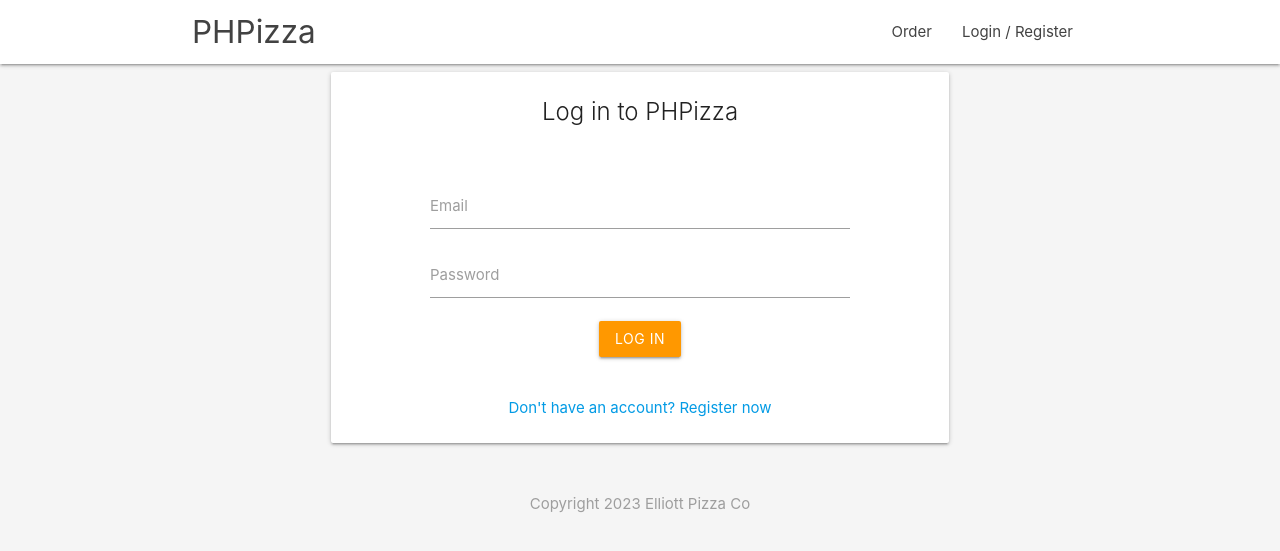
After one commit to Eelli002/PHPizza, a PHP site: page /auth/login.php in a window 1280 px wide. The commit adds this page. Shown: the top 551 px of the page. Run offline with PHP 8.4, Linux system fonts and the light colour scheme.

Commit message:
User Account Components

```diff
--- /dev/null
+++ b/auth/login.php
@@ -0,0 +1,32 @@
+<?php ?>
+
+<!DOCTYPE html>
+<html>
+    <?php include('../templates/header.php'); ?>
+    <div class="row">
+    <div class="col s12 m6 offset-m3">
+        <div class="card">
+        <div class="card-content">
+            <span class="card-title center">Log in to PHPizza</span>
+            <form method="post" action="login.php">
+            <div class="input-field">
+                <input id="email" type="email" name="email" required>
+                <label for="email">Email</label>
+            </div>
+            <div class="input-field">
+                <input id="password" type="password" name="password" required>
+                <label for="password">Password</label>
+            </div>
+            <div class="center">
+                <button type="submit" class="btn orange waves-effect waves-light">Log in</button>
+            </div>
+            </form>
+            <div class="center">
+            <a href="register.php">Don't have an account? Register now</a>
+            </div>
+        </div>
+        </div>
+    </div>
+    </div>
+    <?php include('../templates/footer.php'); ?>
+</html>
--- a/templates/header.php
+++ b/templates/header.php
@@ -30,22 +30,22 @@
         </nav> -->
         <nav class="white">
         <div class="nav-wrapper container">
-            <a href="#" class="brand-logo grey-text text-darken-3">
+            <a href="/phpizza/index.php" class="brand-logo grey-text text-darken-3">
             PHPizza
             </a>
             <a href="#" data-target="mobile-menu" class="sidenav-trigger">
             <i class="material-icons orange-text">menu</i>
             </a>
             <ul class="right hide-on-med-and-down">
-            <li><a href="order.php" class="grey-text text-darken-3">Order</a></li>
-            <li><a href="login.php" class="grey-text text-darken-3">Login / Register</a></li>
+            <li><a href="/phpizza/order.php" class="grey-text text-darken-3">Order</a></li>
+            <li><a href="/phpizza/auth/auth.php" class="grey-text text-darken-3">Login / Register</a></li>
             </ul>
         </div>
         </nav>
 
         <ul class="sidenav" id="mobile-menu">
-        <li><a href="order.php" class="orange-text">Order</a></li>
-        <li><a href="login.php" class="orange-text">Login / Register</a></li>
+        <li><a href="/phpizza/order.php" class="orange-text">Order</a></li>
+        <li><a href="/phpizza/auth/auth.php" class="orange-text">Login / Register</a></li>
         </ul>
 
         <!-- On smaller displays we show a drop down menu with links to either
```
Also changed, not shown: auth/auth.php (added, +25 -0 lines), auth/register.php (added, +52 -0 lines).
